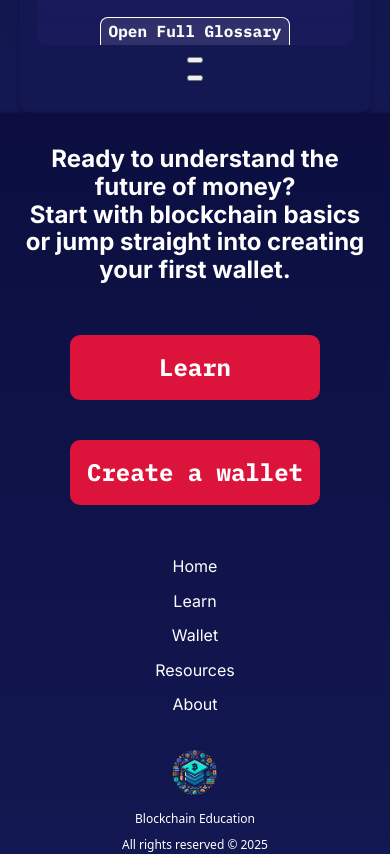
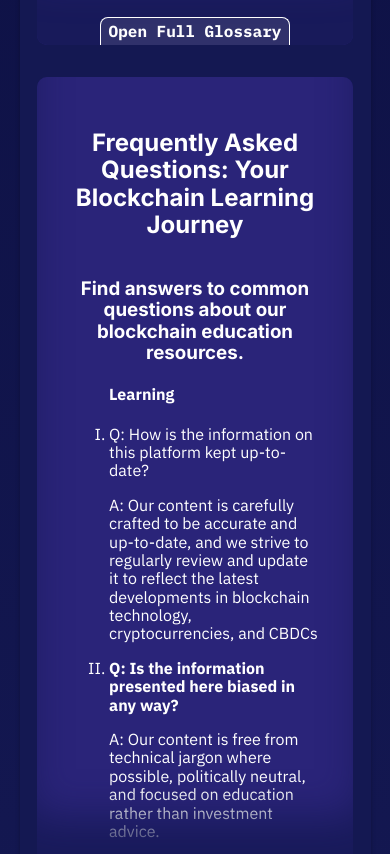
Before and after one commit to Fridrex/graded_unit2, a React (Vite) app in the folder frontend/: page /resources in a window 390 px wide. Shown: the part 860-1714 px from the top of the page. Built offline with nearby package versions, Linux system fonts and the light colour scheme.

Commit message:
feat: implement responsive faq component for resources page

```diff
--- a/frontend/src/App.css
+++ b/frontend/src/App.css
@@ -44,6 +44,7 @@ html {
 main {
   min-height: 80vh;
   background: linear-gradient(180deg, var(--primary-colour), var(--secondary-colour));
+  padding-bottom: 2rem;
 }
 
 h1,
@@ -669,9 +670,12 @@ p {
   padding: 2rem 0;
   border-radius: var(--10px);
   box-shadow: 0px 4px 4px 0px rgba(0, 0, 0, 0.25);
+  gap: var(--32px);
 }
 
-.resources__info-blocks__glossary--preview {
+.resources__info-blocks__glossary--preview,
+.resources__info-blocks__faq--preview,
+.resources__info-blocks__faq {
   position: relative;
   width: 100%;
   margin: 0 auto;
@@ -681,7 +685,9 @@ p {
   align-items: center;
 }
 
-.resources__info-blocks__glossary--preview button {
+.resources__info-blocks__glossary--preview button,
+.resources__info-blocks__faq--preview button,
+.resources__info-blocks__faq button {
   position: absolute;
   bottom: 0;
   background: none;
@@ -699,12 +705,15 @@ p {
   background-color: rgba(255, 255, 255, 0.1);
 }
 
-.resources__info-blocks__glossary--preview button:hover {
+.resources__info-blocks__glossary--preview button:hover,
+.resources__info-blocks__faq--preview button:hover,
+.resources__info-blocks__faq button:hover {
   background-color: var(--text);
   color: var(--primary-colour);
 }
 
-.resources__info-blocks__glossary {
+.resources__info-blocks__glossary,
+.resources__info-blocks__faq {
   background-color: rgba(93, 63, 211, 0.3);
   border-radius: var(--10px);
   padding: 2rem;
@@ -717,15 +726,18 @@ p {
   justify-content: center;
 }
 
-.resources__info-blocks__glossary__header h2 {
+.resources__info-blocks__glossary__header h2,
+.resources__info-blocks__faq__header h2 {
   text-align: center;
 }
 
-.resources__info-blocks__glossary__main h3 {
+.resources__info-blocks__glossary__main h3,
+.resources__info-blocks__faq__main h3 {
   text-align: center;
 }
 
-.resources__info-blocks__glossary__main__hr {
+.resources__info-blocks__glossary__main__hr,
+.resources__info-blocks__faq__main__hr {
   width: 90%;
   margin: 0 auto;
   border: 1px solid var(--text);
@@ -734,12 +746,16 @@ p {
   border-radius: var(--10px);
 }
 
-.resources__info-blocks__glossary__main--preview h4 {
+.resources__info-blocks__glossary__main--preview h4,
+.resources__info-blocks__faq__main--preview h4,
+.resources__info-blocks__faq__main h4 {
   font-family: var(--body-font);
 }
 
 .resources__info-blocks__glossary__main--preview,
-.resources__info-blocks__glossary__main--preview--expanded {
+.resources__info-blocks__glossary__main--preview--expanded,
+.resources__info-blocks__faq__main--preview,
+.resources__info-blocks__faq__main {
   list-style: upper-roman;
   color: var(--text);
   font-family: var(--body-font);
@@ -754,7 +770,8 @@ p {
   font-weight: 700;
 }
 
-.resources__info-blocks__glossary--shadowed {
+.resources__info-blocks__glossary--shadowed,
+.resources__info-blocks__faq--shadowed {
   content: '';
   position: absolute;
   bottom: 0;
@@ -765,14 +782,16 @@ p {
   border-radius: var(--10px);
 }
 
-.resources__info-blocks__glossary__footer {
+.resources__info-blocks__glossary__footer,
+.resources__info-blocks__faq__footer {
   display: flex;
   flex-direction: column;
   justify-content: center;
   align-items: center;
 }
 
-.resources__info-blocks__glossary__footer p {
+.resources__info-blocks__glossary__footer p,
+.resources__info-blocks__faq__footer p {
   text-align: center;
   font-family: var(--body-font);
   font-size: var(--16px);
@@ -780,7 +799,8 @@ p {
   margin: 1rem;
 }
 
-.resources__info-blocks__glossary__main__navigation {
+.resources__info-blocks__glossary__main__navigation,
+.resources__info-blocks__faq__main__navigation {
   list-style-type: none;
   display: flex;
   flex-direction: row;
@@ -792,14 +812,16 @@ p {
   padding: 0;
 }
 
-.resources__info-blocks__glossary__main__navigation li {
+.resources__info-blocks__glossary__main__navigation li,
+.resources__info-blocks__faq__main__navigation li {
   display: flex;
   justify-content: center;
   align-items: center;
   text-align: center;
 }
 
-.resources__info-blocks__glossary__main__navigation li a {
+.resources__info-blocks__glossary__main__navigation li a,
+.resources__info-blocks__faq__main__navigation li a {
   font-family: var(--interactive-font);
   font-size: var(--16px);
   color: var(--text);
@@ -811,13 +833,19 @@ p {
   padding: var(--4px) var(--8px);
 }
 
-.resources__info-blocks__glossary__main__navigation li a {
+.resources__info-blocks__glossary__main__navigation li a,
+.resources__info-blocks__faq__main__navigation li a {
   background-color: rgba(255, 255, 255, 0.1);
 }
 
-.resources__info-blocks__glossary__main__navigation li a:hover {
+.resources__info-blocks__glossary__main__navigation li a:hover,
+.resources__info-blocks__faq__main__navigation li a:hover {
   background-color: var(--text);
   color: var(--primary-colour);
+}
+
+.resources__info-blocks__faq__main__question {
+  font-weight: 700;
 }
 
 /* Media Queries */
--- a/frontend/src/components/resources/Faq.jsx
+++ b/frontend/src/components/resources/Faq.jsx
@@ -1,22 +1,183 @@
-const Faq = () => {
+import { HashLink as Link } from 'react-router-hash-link';
+
+const Faq = ({ isOpen, handleIsOpen }) => {
+  return (
+    <>
+      {isOpen ? (
         <div className="resources__info-blocks__faq">
           <div className="resources__info-blocks__faq__header">
-      <h2></h2>
+            <h2>Frequently Asked Questions: Your Blockchain Learning Journey</h2>
           </div>
           <div className="resources__info-blocks__faq__main">
-      <h3></h3>
-      <ul>
+            <h3>Find answers to common questions about our blockchain education resources.</h3>
+            <ul className="resources__info-blocks__faq__main__navigation">
               <li>
-          <p>Question</p>
-          <p>Answer</p>
+                <Link to="#learning_faq">Learning</Link>
+              </li>
+              <li>
+                <Link to="#wallet_faq">Wallet</Link>
+              </li>
+              <li>
+                <Link to="#general_faq">General</Link>
+              </li>
+            </ul>
+            <ul className="resources__info-blocks__faq__main">
+              <h4 id="learning_faq">Learning</h4>
+              <li>
+                <p className="resources__info-blocks__faq__main__question">
+                  Q: How is the information on this platform kept up-to-date?{' '}
+                </p>
+                <p>
+                  A: Our content is carefully crafted to be accurate and up-to-date, and we strive to regularly review
+                  and update it to reflect the latest developments in blockchain technology, cryptocurrencies, and CBDCs
+                </p>
+              </li>
+              <li>
+                <p className="resources__info-blocks__faq__main__question">
+                  Q: Is the information presented here biased in any way?{' '}
+                </p>
+                <p>
+                  A: Our content is free from technical jargon where possible, politically neutral, and focused on
+                  education rather than investment advice.
+                </p>
+              </li>
+              <li>
+                <p className="resources__info-blocks__faq__main__question">
+                  Q: Is the learning content suitable for all ages?{' '}
+                </p>
+                <p>A: The platform is designed to be accessible to all skill levels</p>
+              </li>
+              <li>
+                <p className="resources__info-blocks__faq__main__question">
+                  Q: Can I track my progress as I go through the learning materials?{' '}
+                </p>
+                <p>A: Yes, the platform includes progress tracking through the educational content</p>
+              </li>
+              <li>
+                <p className="resources__info-blocks__faq__main__question">
+                  Q: Are there any assessments to check my understanding?{' '}
+                </p>
+                <p>
+                  A: Yes, the platform includes interactive quizzes to test your understanding at key learning points
+                </p>
+              </li>
+              <hr className="resources__info-blocks__faq__main__hr" />
+              <h4 id="wallet_faq">Wallet</h4>
+              <li>
+                <p className="resources__info-blocks__faq__main__question">
+                  Q: How do I create a wallet in the simulator?{' '}
+                </p>
+                <p>
+                  A: The platform provides a simulated wallet creation process with educational explanations, guiding
+                  you through each step.
+                </p>
+              </li>
+              <li>
+                <p className="resources__info-blocks__faq__main__question">Q: Is the wallet I create real? </p>
+                <p>A: No, it is a simulation tool for educational purposes only. No real cryptocurrency is involved.</p>
+              </li>
+              <li>
+                <p className="resources__info-blocks__faq__main__question">
+                  Q: How long is my simulated wallet data stored?{' '}
+                </p>
+                <p>A: Wallet data is retained for only 72 hours after creation.</p>
+              </li>
+              <li>
+                <p className="resources__info-blocks__faq__main__question">
+                  Q: What security measures are in place for the wallet simulator?{' '}
+                </p>
+                <p>
+                  A: Simulated seed phrases are encrypted before storage, and once created, wallet data becomes
+                  read-only to ensure the integrity of the simulation.
+                </p>
+              </li>
+              <li>
+                <p className="resources__info-blocks__faq__main__question">
+                  Q: Can I send or receive actual cryptocurrency with the simulated wallet?{' '}
+                </p>
+                <p>A: No, the wallet is designed to simulate the process for educational purposes.</p>
+              </li>
+              <hr className="resources__info-blocks__faq__main__hr" />
+              <h4 id="general_faq">General</h4>
+              <li>
+                <p className="resources__info-blocks__faq__main__question">
+                  Q: How is this platform different from a real-world cryptocurrency exchange?{' '}
+                </p>
+                <p>
+                  A: This platform is for educational purposes, providing a risk-free environment to learn about
+                  blockchain and cryptocurrencies. It does not involve real financial transactions.
+                </p>
+              </li>
+              <li>
+                <p className="resources__info-blocks__faq__main__question">
+                  Q: Can I get financial advice on this platform?{' '}
+                </p>
+                <p>A: No, the platform is limited to educational content and does not provide financial advice.</p>
+              </li>
+              <li>
+                <p className="resources__info-blocks__faq__main__question">Q: Is my data safe on this platform? </p>
+                <p>A: The platform is designed to protect temporary user data, and security measures are in place.</p>
+              </li>
+              <li>
+                <p className="resources__info-blocks__faq__main__question">
+                  Q: What is blockchain technology used for in the real world?{' '}
+                </p>
+                <p>
+                  A: Blockchain technology has various real-world applications, including trade finance, supply chain
+                  management, healthcare, and retail.
+                </p>
+              </li>
+              <li>
+                <p className="resources__info-blocks__faq__main__question">
+                  Q: What are Central Bank Digital Currencies (CBDCs)?{' '}
+                </p>
+                <p>
+                  A: CBDCs are a digital form of a country's national currency, issued directly by the central bank.
+                </p>
               </li>
             </ul>
           </div>
+          <hr className="resources__info-blocks__faq__main__hr" />
           <div className="resources__info-blocks__faq__footer">
-      <p></p>
-      <button></button>
+            <p>
+              This concludes our frequently asked questions. Should anything else come to mind, we're always ready to
+              assist!
+            </p>
+            <button onClick={handleIsOpen}>Close FAQ</button>
           </div>
-  </div>;
+        </div>
+      ) : (
+        <div className="resources__info-blocks__faq">
+          <div className="resources__info-blocks__faq--shadowed"></div>
+          <div className="resources__info-blocks__faq__header">
+            <h2>Frequently Asked Questions: Your Blockchain Learning Journey</h2>
+          </div>
+          <div className="resources__info-blocks__faq__main">
+            <h3>Find answers to common questions about our blockchain education resources.</h3>
+            <ul className="resources__info-blocks__faq__main--preview">
+              <h4 id="learning_faq">Learning</h4>
+              <li>
+                <p>Q: How is the information on this platform kept up-to-date? </p>
+                <p>
+                  A: Our content is carefully crafted to be accurate and up-to-date, and we strive to regularly review
+                  and update it to reflect the latest developments in blockchain technology, cryptocurrencies, and CBDCs
+                </p>
+              </li>
+              <li>
+                <p className="resources__info-blocks__faq__main__question">
+                  Q: Is the information presented here biased in any way?{' '}
+                </p>
+                <p>
+                  A: Our content is free from technical jargon where possible, politically neutral, and focused on
+                  education rather than investment advice.
+                </p>
+              </li>
+            </ul>
+          </div>
+        </div>
+      )}
+    </>
+  );
 };
 
 export default Faq;
--- a/frontend/src/pages/Resources.jsx
+++ b/frontend/src/pages/Resources.jsx
@@ -27,12 +27,16 @@ const Resources = () => {
             </button>
           </div>
           <div className="resources__info-blocks__faq--preview">
-            <Faq isOpen={isOpen} />
-            <button className={isOpen ? 'hide' : ''} onClick={handleIsOpen}></button>
+            <Faq isOpen={isOpen} handleIsOpen={handleIsOpen} />
+            <button className={isOpen ? 'hide' : ''} onClick={handleIsOpen}>
+              Open Full FAQ
+            </button>
           </div>
           <div className="resources__info-blocks__further-reading--preview">
-            <FurtherReading isOpen={isOpen} />
-            <button className={isOpen ? 'hide' : ''} onClick={handleIsOpen}></button>
+            <FurtherReading isOpen={isOpen} handleIsOpen={handleIsOpen} />
+            <button className={isOpen ? 'hide' : ''} onClick={handleIsOpen}>
+              Open All Further Readings
+            </button>
           </div>
         </div>
       </div>
```
Also changed, not shown: frontend/src/components/resources/Glossary.jsx (+19 -10 lines). Lines whose indentation alone changed are shown as unchanged.
